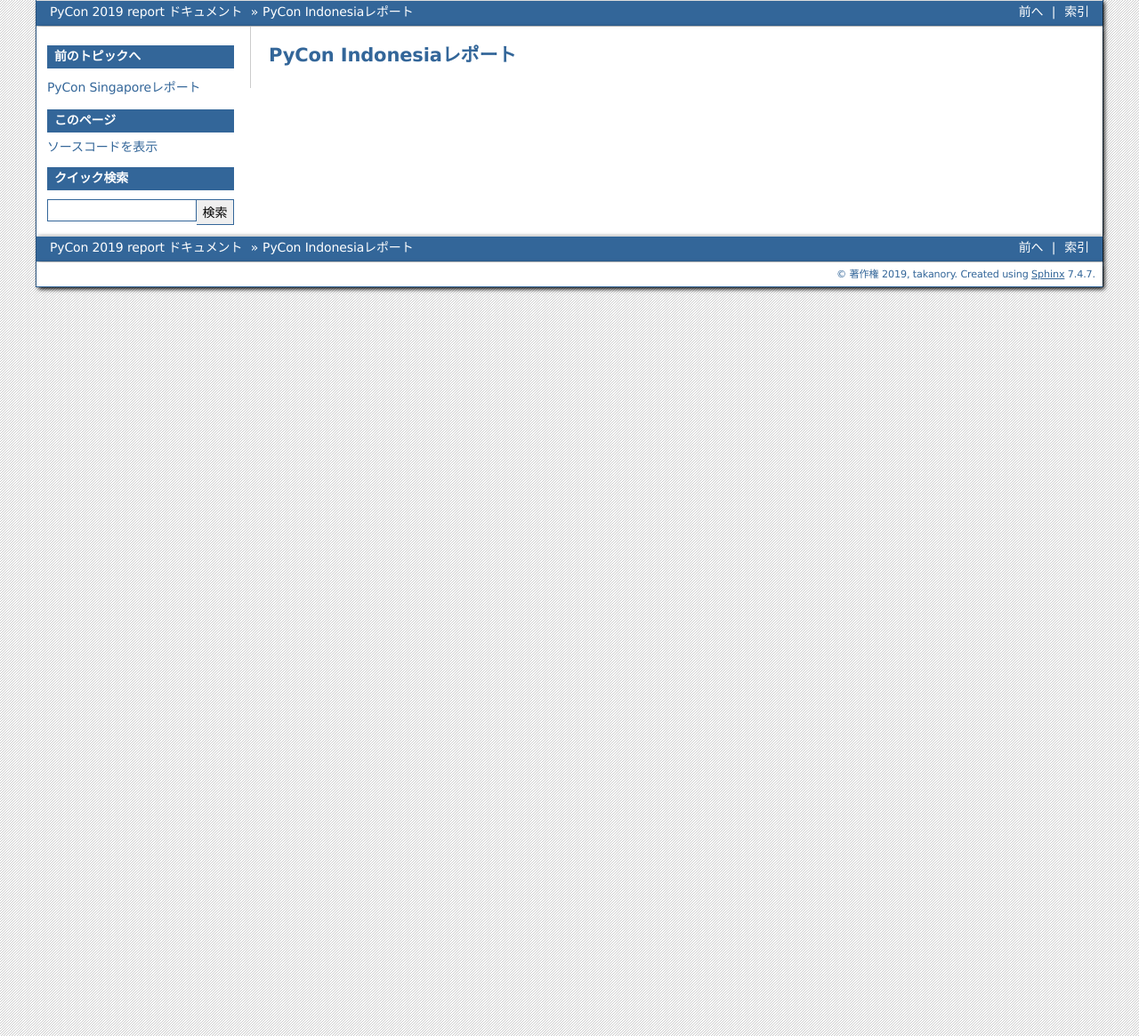
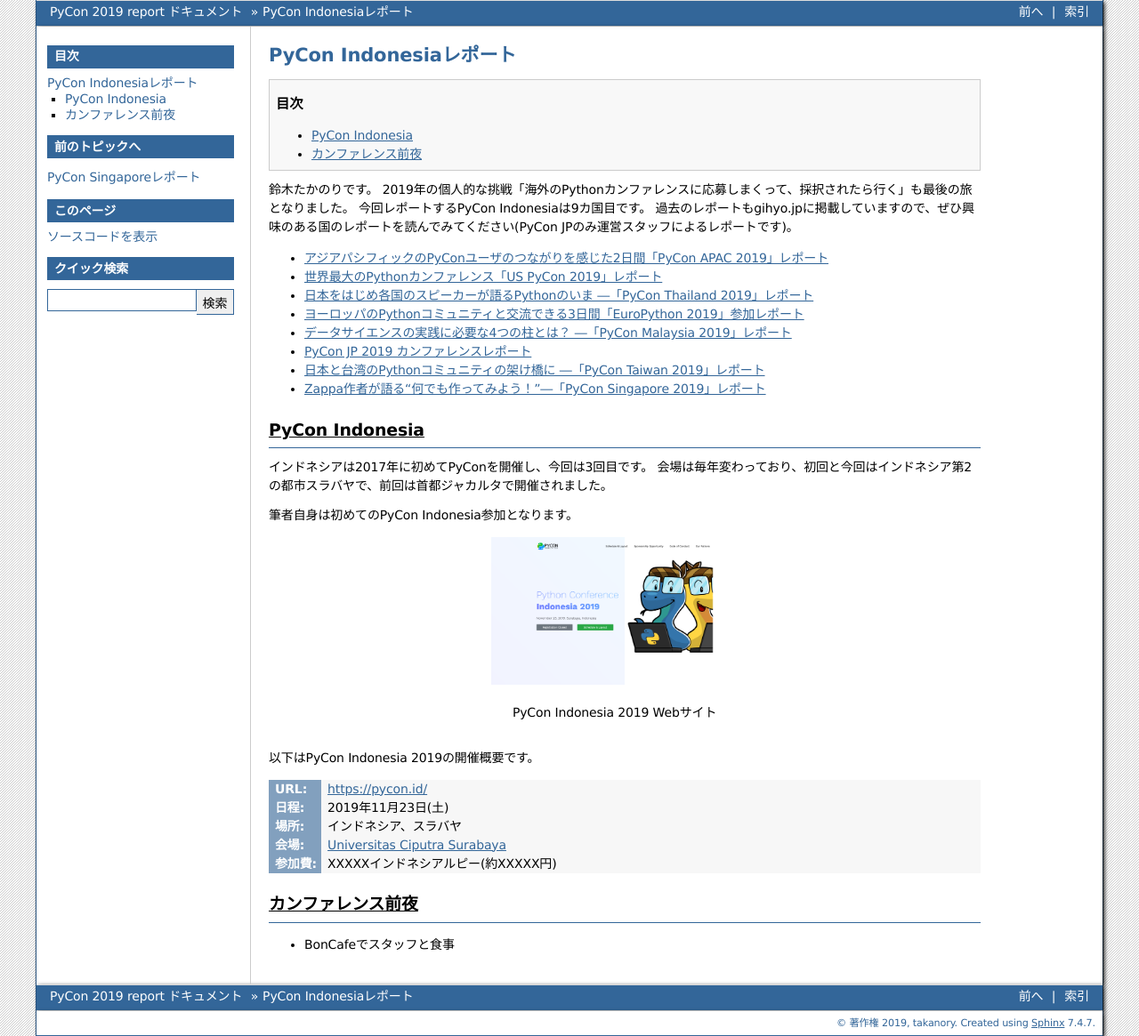
Before and after one commit to takanory/pycon2019report, a Sphinx documentation site: the page built from source/indonesia.rst, in a window 1280 px wide. Shown: the whole page at 89% size. Built offline with Sphinx 7.4.7, drawn with Linux system fonts in a browser that asks for light colours.

Commit message:
refs #9 update report

```diff
--- a/source/indonesia.rst
+++ b/source/indonesia.rst
@@ -4,3 +4,41 @@
 
 .. contents:: 目次
    :local:
+
+鈴木たかのりです。
+2019年の個人的な挑戦「海外のPythonカンファレンスに応募しまくって、採択されたら行く」も最後の旅となりました。
+今回レポートするPyCon Indonesiaは9カ国目です。
+過去のレポートもgihyo.jpに掲載していますので、ぜひ興味のある国のレポートを読んでみてください(PyCon JPのみ運営スタッフによるレポートです)。
+
+* `アジアパシフィックのPyConユーザのつながりを感じた2日間「PyCon APAC 2019」レポート <https://gihyo.jp/news/report/2019/03/1201>`__
+* `世界最大のPythonカンファレンス「US PyCon 2019」レポート <https://gihyo.jp/news/report/01/us-pycon2019>`_
+* `日本をはじめ各国のスピーカーが語るPythonのいま ―「PyCon Thailand 2019」レポート <https://gihyo.jp/news/report/2019/07/0501>`_
+* `ヨーロッパのPythonコミュニティと交流できる3日間「EuroPython 2019」参加レポート <https://gihyo.jp/news/report/01/europython2019>`_
+* `データサイエンスの実践に必要な4つの柱とは？ ―「PyCon Malaysia 2019」レポート <https://gihyo.jp/news/report/2019/09/0901>`_
+* `PyCon JP 2019 カンファレンスレポート <http://gihyo.jp/news/report/01/pyconjp2019>`_
+* `日本と台湾のPythonコミュニティの架け橋に ―「PyCon Taiwan 2019」レポート <http://gihyo.jp/news/report/01/pycon-tw2019>`_
+* `Zappa作者が語る“何でも作ってみよう！”―「PyCon Singapore 2019」レポート <https://gihyo.jp/news/report/2019/10/2901>`_
+
+PyCon Indonesia
+===============
+インドネシアは2017年に初めてPyConを開催し、今回は3回目です。
+会場は毎年変わっており、初回と今回はインドネシア第2の都市スラバヤで、前回は首都ジャカルタで開催されました。
+
+筆者自身は初めてのPyCon Indonesia参加となります。
+
+.. figure:: /images/id/pyconid.png
+   :width: 300
+
+   PyCon Indonesia 2019 Webサイト
+
+以下はPyCon Indonesia 2019の開催概要です。
+
+:URL: https://pycon.id/
+:日程: 2019年11月23日(土)
+:場所: インドネシア、スラバヤ
+:会場: `Universitas Ciputra Surabaya <https://www.uc.ac.id/>`_
+:参加費: XXXXXインドネシアルピー(約XXXXX円)
+
+カンファレンス前夜
+==================
+* BonCafeでスタッフと食事
```
Also changed, not shown: source/images/id/pyconid.png (added).
